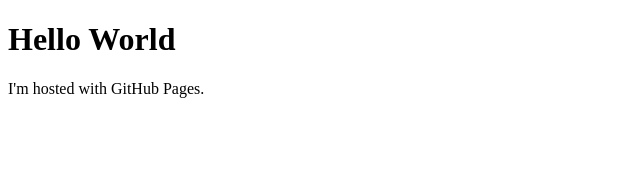
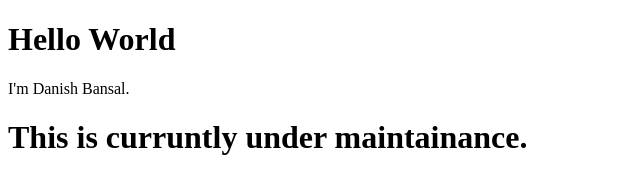
Before and after one commit to danishbansal808/danishbansal808.github.io, a plain HTML site: page index.html in a window 1280 px wide. Shown: the whole page, without its empty margins (0-640 px from the left). Drawn offline with Linux system fonts and the light colour scheme.

Commit message:
Update index.html

```diff
--- a/index.html
+++ b/index.html
@@ -2,6 +2,7 @@
 <html>
 <body>
 <h1>Hello World</h1>
-<p>I'm hosted with GitHub Pages.</p>
+<p>I'm Danish Bansal.</p>
+  <h1> This is curruntly under maintainance.</h1>
 </body>
 </html>
```
